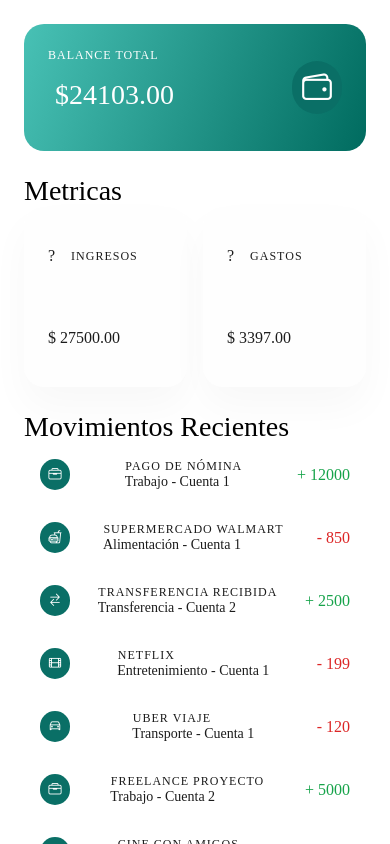
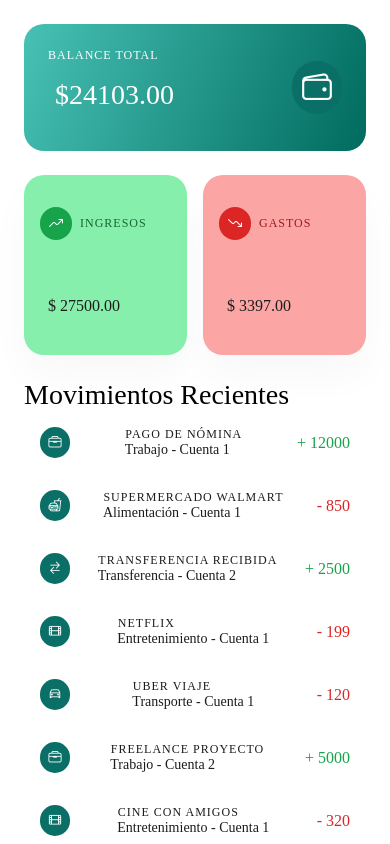
Before and after one commit to GerardoVazGa/flowcash-app, a React Native app: screen / in a window 390 px wide. Built offline with nearby package versions, Linux system fonts and the light colour scheme.

Commit message:
refactor(app-screens): update MetricCard icon usage in home screen and remove title in metricards section

```diff
--- a/src/app/screens/HomeScreen.jsx
+++ b/src/app/screens/HomeScreen.jsx
@@ -21,34 +21,18 @@ export function HomeScreen(){
             showsVerticalScrollIndicator={false}
         >
             <BalanceCard totalBalance={totalBalance.toFixed(2)}/>
-            <Section title="Metricas" style={styles.metricSection}>
+            <Section title="" style={styles.metricSection}>
                 <MetricCard
                     label="Ingresos"
                     value={incomes.toFixed(2)}
-                    icon= {
-                            <AppIcon
-                                name="trending-up-outline"
-                                size={14}
-                                background="primaryContainer"
-                                color = "onPrimary"
-                                style={styles.icon}
-                            />
-                        }
-                    variant="total"
+                    icon="trending-up-outline"
+                    variant="income"
                 />
                 <MetricCard
                     label="Gastos"
                     value={expenses.toFixed(2)}
-                    icon= {
-                            <AppIcon
-                                name="trending-down-outline"
-                                size={14}
-                                background="primaryContainer"
-                                color = "onPrimary"
-                                style={styles.icon}
-                            />
-                        }
-                    variant="total"
+                    icon= "trending-down-outline"
+                    variant="expense"
                 />
 
             </Section>
@@ -80,8 +64,4 @@ const styles = StyleSheet.create({
         justifyContent: "center",
         gap: SPACING.md
     },
-    icon: {
-        borderRadius: RADIUS.full,
-        padding: SPACING.sm,
-    }
 })
```
